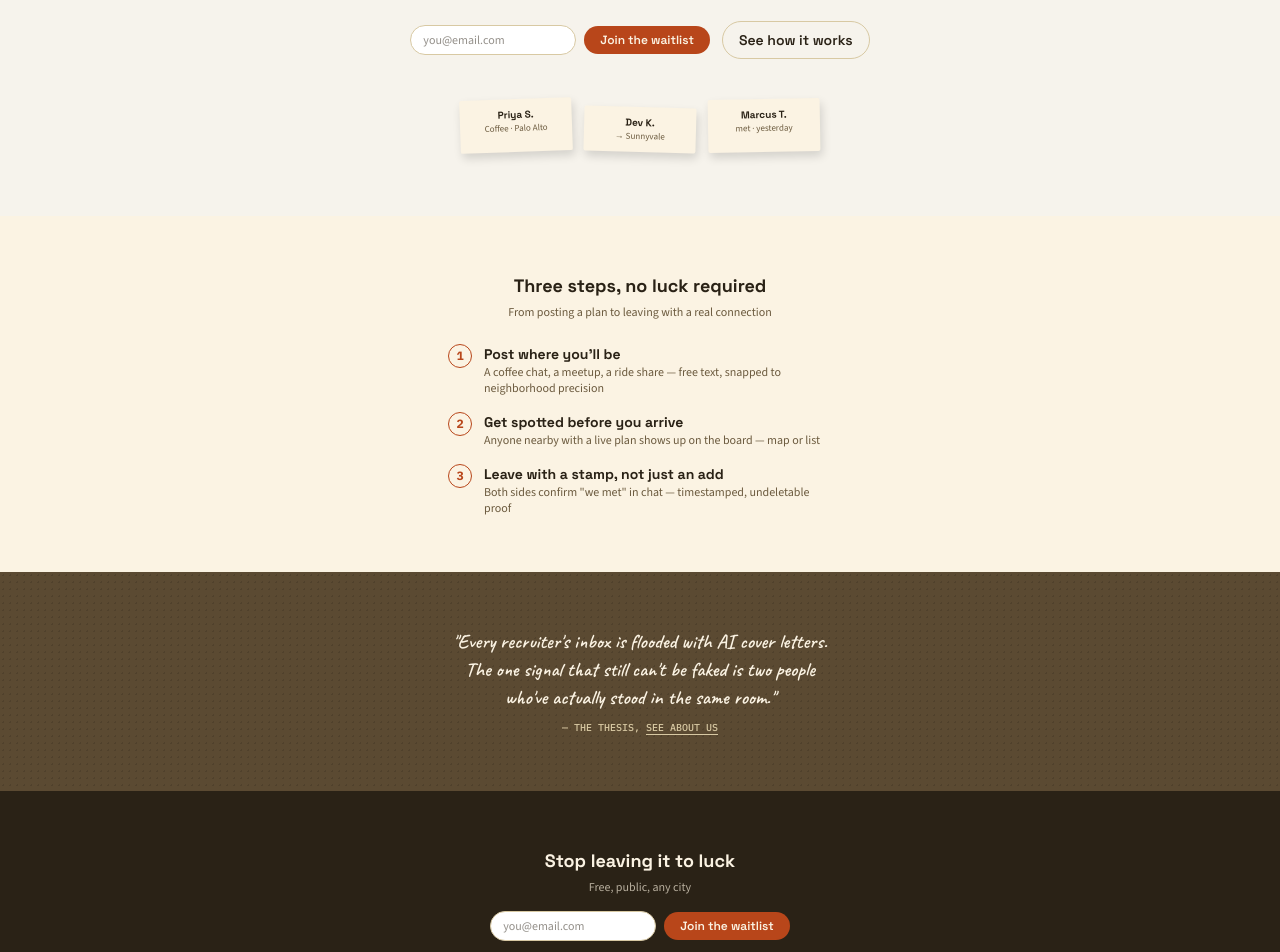
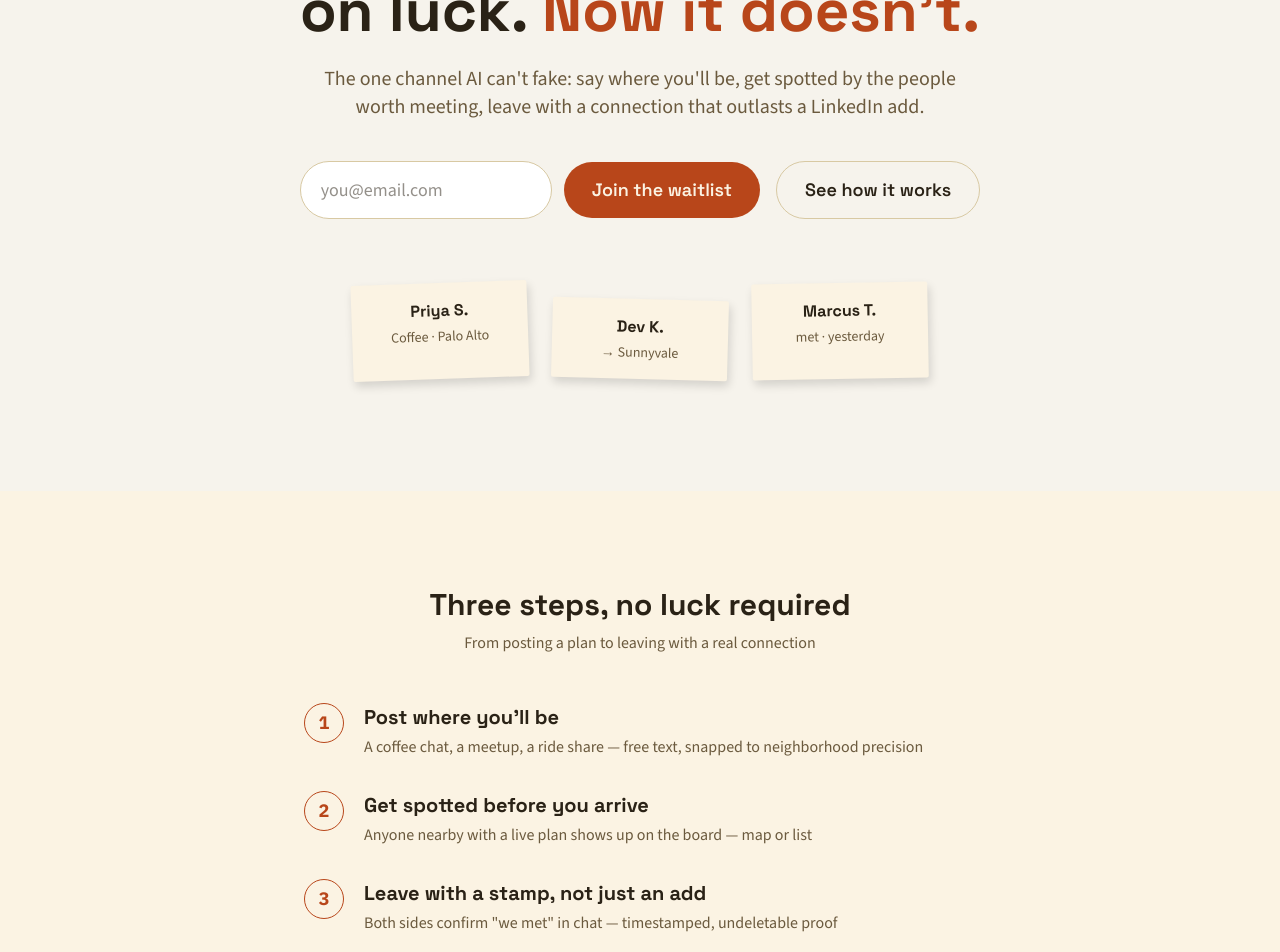
Before and after one commit to vidiyala99/orbit, a Next.js app in the folder frontend/: page / in a window 1280 px wide. Shown: the part 260-1212 px from the top of the page. Built offline with nearby package versions, Linux system fonts and the light colour scheme; no server answers.

Commit message:
fix: add responsive type/spacing scale for large screens
Content was sized for a phone-mockup frame and stayed the same tiny
size at real laptop/desktop widths. Headlines, body text, buttons,
cards, and nav now scale up progressively past the lg breakpoint.

```diff
--- a/frontend/app/page.tsx
+++ b/frontend/app/page.tsx
@@ -8,74 +8,74 @@ export default async function Page() {
     <>
       <MarketingNav active="home" />
       <main className="min-h-screen bg-[#F6F3EC]">
-        <section className="px-6 py-16 text-center">
+        <section className="px-6 py-16 text-center lg:py-28">
           <FadeInStagger>
-            <h1 className="mx-auto max-w-md font-display text-3xl font-bold text-ink">
+            <h1 className="mx-auto max-w-md font-display text-3xl font-bold text-ink sm:max-w-xl sm:text-5xl lg:max-w-3xl lg:text-6xl">
               Networking used to run on luck.{" "}
               <span className="text-accent">Now it doesn&apos;t.</span>
             </h1>
-            <p className="mx-auto mt-4 max-w-sm text-sm text-ink2">
+            <p className="mx-auto mt-4 max-w-sm text-sm text-ink2 sm:max-w-lg sm:text-base lg:max-w-2xl lg:mt-6 lg:text-xl">
               The one channel AI can&apos;t fake: say where you&apos;ll be, get spotted by the
               people worth meeting, leave with a connection that outlasts a LinkedIn add.
             </p>
-            <div className="mt-6 flex flex-col items-center justify-center gap-3 sm:flex-row">
+            <div className="mt-6 flex flex-col items-center justify-center gap-3 sm:flex-row lg:mt-10 lg:gap-4">
               <WaitlistForm />
               <Link
                 href="/how-it-works"
-                className="btn-press whitespace-nowrap rounded-full border border-rule px-4 py-2 font-display text-sm font-semibold text-ink"
+                className="btn-press whitespace-nowrap rounded-full border border-rule px-4 py-2 font-display text-sm font-semibold text-ink lg:px-7 lg:py-3.5 lg:text-lg"
               >
                 See how it works
               </Link>
             </div>
-            <div className="mt-10 flex justify-center gap-3">
-              <div className="w-28 rotate-[-2deg] rounded-card bg-card p-2 shadow-[2px_5px_10px_rgba(0,0,0,0.14)] transition-transform hover:rotate-0 hover:shadow-[3px_8px_16px_rgba(0,0,0,0.2)]">
-                <p className="font-display text-[10px] font-bold text-ink">Priya S.</p>
-                <p className="text-[9px] text-ink2">Coffee · Palo Alto</p>
+            <div className="mt-10 flex justify-center gap-3 lg:mt-16 lg:gap-6">
+              <div className="w-28 rotate-[-2deg] rounded-card bg-card p-2 shadow-[2px_5px_10px_rgba(0,0,0,0.14)] transition-transform hover:rotate-0 hover:shadow-[3px_8px_16px_rgba(0,0,0,0.2)] lg:w-44 lg:p-4">
+                <p className="font-display text-[10px] font-bold text-ink lg:text-base">Priya S.</p>
+                <p className="text-[9px] text-ink2 lg:mt-1 lg:text-sm">Coffee · Palo Alto</p>
               </div>
-              <div className="mt-2 w-28 rotate-[1.5deg] rounded-card bg-card p-2 shadow-[2px_5px_10px_rgba(0,0,0,0.14)] transition-transform hover:rotate-0 hover:shadow-[3px_8px_16px_rgba(0,0,0,0.2)]">
-                <p className="font-display text-[10px] font-bold text-ink">Dev K.</p>
-                <p className="text-[9px] text-ink2">→ Sunnyvale</p>
+              <div className="mt-2 w-28 rotate-[1.5deg] rounded-card bg-card p-2 shadow-[2px_5px_10px_rgba(0,0,0,0.14)] transition-transform hover:rotate-0 hover:shadow-[3px_8px_16px_rgba(0,0,0,0.2)] lg:mt-4 lg:w-44 lg:p-4">
+                <p className="font-display text-[10px] font-bold text-ink lg:text-base">Dev K.</p>
+                <p className="text-[9px] text-ink2 lg:mt-1 lg:text-sm">→ Sunnyvale</p>
               </div>
-              <div className="w-28 rotate-[-1deg] rounded-card bg-card p-2 shadow-[2px_5px_10px_rgba(0,0,0,0.14)] transition-transform hover:rotate-0 hover:shadow-[3px_8px_16px_rgba(0,0,0,0.2)]">
-                <p className="font-display text-[10px] font-bold text-ink">Marcus T.</p>
-                <p className="text-[9px] text-ink2">met · yesterday</p>
+              <div className="w-28 rotate-[-1deg] rounded-card bg-card p-2 shadow-[2px_5px_10px_rgba(0,0,0,0.14)] transition-transform hover:rotate-0 hover:shadow-[3px_8px_16px_rgba(0,0,0,0.2)] lg:w-44 lg:p-4">
+                <p className="font-display text-[10px] font-bold text-ink lg:text-base">Marcus T.</p>
+                <p className="text-[9px] text-ink2 lg:mt-1 lg:text-sm">met · yesterday</p>
               </div>
             </div>
           </FadeInStagger>
         </section>
 
-        <section className="bg-card px-6 py-14">
-          <h2 className="text-center font-display text-lg font-bold text-ink">
+        <section className="bg-card px-6 py-14 lg:py-24">
+          <h2 className="text-center font-display text-lg font-bold text-ink lg:text-3xl">
             Three steps, no luck required
           </h2>
-          <p className="mx-auto mt-1 max-w-xs text-center text-xs text-ink2">
+          <p className="mx-auto mt-1 max-w-xs text-center text-xs text-ink2 lg:max-w-md lg:mt-2 lg:text-base">
             From posting a plan to leaving with a real connection
           </p>
-          <div className="mx-auto mt-6 flex max-w-sm flex-col gap-4">
+          <div className="mx-auto mt-6 flex max-w-sm flex-col gap-4 lg:mt-12 lg:max-w-2xl lg:gap-8">
             {[
               { n: 1, t: "Post where you'll be", d: "A coffee chat, a meetup, a ride share — free text, snapped to neighborhood precision" },
               { n: 2, t: "Get spotted before you arrive", d: "Anyone nearby with a live plan shows up on the board — map or list" },
               { n: 3, t: "Leave with a stamp, not just an add", d: "Both sides confirm \"we met\" in chat — timestamped, undeletable proof" },
             ].map((step) => (
-              <div key={step.n} className="flex gap-3">
-                <div className="flex h-6 w-6 flex-shrink-0 items-center justify-center rounded-full border border-accent font-mono text-xs font-bold text-accent">
+              <div key={step.n} className="flex gap-3 lg:gap-5">
+                <div className="flex h-6 w-6 flex-shrink-0 items-center justify-center rounded-full border border-accent font-mono text-xs font-bold text-accent lg:h-10 lg:w-10 lg:text-lg">
                   {step.n}
                 </div>
                 <div>
-                  <p className="font-display text-sm font-bold text-ink">{step.t}</p>
-                  <p className="text-xs text-ink2">{step.d}</p>
+                  <p className="font-display text-sm font-bold text-ink lg:text-xl">{step.t}</p>
+                  <p className="text-xs text-ink2 lg:mt-1 lg:text-base">{step.d}</p>
                 </div>
               </div>
             ))}
           </div>
         </section>
 
-        <section className="bg-board px-6 py-14 text-center [background-image:radial-gradient(rgba(0,0,0,.12)_1px,transparent_1px)] [background-size:7px_7px]">
-          <p className="mx-auto max-w-sm font-hand text-xl text-card">
+        <section className="bg-board px-6 py-14 text-center [background-image:radial-gradient(rgba(0,0,0,.12)_1px,transparent_1px)] [background-size:7px_7px] lg:py-24">
+          <p className="mx-auto max-w-sm font-hand text-xl text-card lg:max-w-3xl lg:text-4xl">
             &quot;Every recruiter&apos;s inbox is flooded with AI cover letters. The one signal that
             still can&apos;t be faked is two people who&apos;ve actually stood in the same room.&quot;
           </p>
-          <p className="mt-2 font-mono text-[10px] text-rule">
+          <p className="mt-2 font-mono text-[10px] text-rule lg:mt-4 lg:text-sm">
             — THE THESIS,{" "}
             <Link href="/about" className="underline">
               SEE ABOUT US
@@ -83,10 +83,10 @@ export default async function Page() {
           </p>
         </section>
 
-        <section className="bg-ink px-6 py-14 text-center">
-          <h2 className="font-display text-lg font-bold text-card">Stop leaving it to luck</h2>
-          <p className="mt-1 text-xs text-[#B8AF9E]">Free, public, any city</p>
-          <div className="mt-4 flex justify-center">
+        <section className="bg-ink px-6 py-14 text-center lg:py-24">
+          <h2 className="font-display text-lg font-bold text-card lg:text-3xl">Stop leaving it to luck</h2>
+          <p className="mt-1 text-xs text-[#B8AF9E] lg:mt-2 lg:text-base">Free, public, any city</p>
+          <div className="mt-4 flex justify-center lg:mt-8">
             <WaitlistForm />
           </div>
         </section>
--- a/frontend/components/MarketingNav.tsx
+++ b/frontend/components/MarketingNav.tsx
@@ -15,13 +15,13 @@ export default function MarketingNav({ active }: { active: Page }) {
 
   return (
     <nav className="sticky top-0 z-10 border-b border-rule bg-card">
-      <div className="mx-auto flex max-w-6xl items-center justify-between px-5 py-3">
-        <Link href="/" className="flex items-center gap-1.5 font-display text-sm font-bold text-ink">
-          <span className="h-2 w-2 rounded-full bg-accent" aria-hidden="true" />
+      <div className="mx-auto flex max-w-6xl items-center justify-between px-5 py-3 lg:px-8 lg:py-5">
+        <Link href="/" className="flex items-center gap-1.5 font-display text-sm font-bold text-ink lg:gap-2 lg:text-lg">
+          <span className="h-2 w-2 rounded-full bg-accent lg:h-2.5 lg:w-2.5" aria-hidden="true" />
           StayConnected
         </Link>
 
-        <div className="hidden gap-4 font-mono text-[10px] uppercase text-ink2 md:flex">
+        <div className="hidden gap-4 font-mono text-[10px] uppercase text-ink2 md:flex lg:gap-8 lg:text-xs">
           {LINKS.map((link) => (
             <Link
               key={link.page}
--- a/frontend/components/WaitlistForm.tsx
+++ b/frontend/components/WaitlistForm.tsx
@@ -29,14 +29,14 @@ export default function WaitlistForm() {
 
   if (count !== null) {
     return (
-      <p className="font-mono text-xs text-accent">
+      <p className="font-mono text-xs text-accent lg:text-base">
         You&apos;re on the list — {count} {count === 1 ? "person" : "people"} so far
       </p>
     );
   }
 
   return (
-    <form onSubmit={handleSubmit} className="flex items-center gap-2">
+    <form onSubmit={handleSubmit} className="flex items-center gap-2 lg:gap-3">
       <input
         type="email"
         required
@@ -44,16 +44,16 @@ export default function WaitlistForm() {
         value={email}
         onChange={(e) => setEmail(e.target.value)}
         autoComplete="email"
-        className="rounded-full border border-rule bg-white px-3 py-1.5 text-xs text-ink"
+        className="rounded-full border border-rule bg-white px-3 py-1.5 text-xs text-ink lg:px-5 lg:py-3.5 lg:text-lg"
       />
       <button
         type="submit"
         disabled={submitting}
-        className="rounded-full bg-accent px-4 py-1.5 font-display text-xs font-semibold text-card active:scale-95 transition-transform"
+        className="btn-press rounded-full bg-accent px-4 py-1.5 font-display text-xs font-semibold text-card lg:px-7 lg:py-3.5 lg:text-lg"
       >
         {submitting ? "Joining..." : "Join the waitlist"}
       </button>
-      {error && <p className="font-mono text-[10px] text-accent">{error}</p>}
+      {error && <p className="font-mono text-[10px] text-accent lg:text-sm">{error}</p>}
     </form>
   );
 }
```
Also changed, not shown: frontend/app/about/page.tsx (+8 -8 lines), frontend/app/how-it-works/page.tsx (+19 -15 lines).
